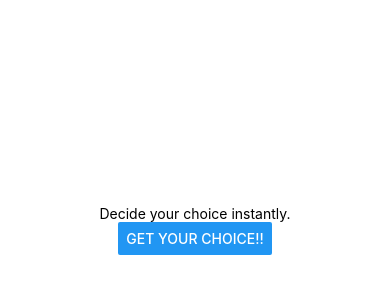
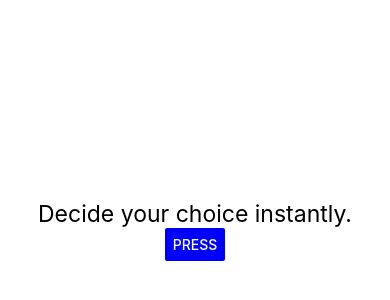
Before and after one commit to otyazukeGit/GetChoice, a React Native app: screen / in a window 390 px wide. Shown: the part 192-492 px from the top of the page. Built offline with nearby package versions, Linux system fonts and the light colour scheme.

Commit message:
Add get choice randomly from list

```diff
--- a/src/components/Container.js
+++ b/src/components/Container.js
@@ -1,18 +1,21 @@
 import { useRecoilState } from 'recoil';
-import { appearState, modalVisibleState } from '../utils/recoilAtom'
+import { appearState, modalVisibleState, choiceListState } from '../utils/recoilAtom'
 import CountDown from './CountDown';
 import { StatusBar } from 'expo-status-bar';
 import { StyleSheet, Text, View, Button, Modal, Pressable } from 'react-native';
 
 export const Container = () => {
   const [appear, setAppear] = useRecoilState(appearState)
-
-  // const [modalVisible, setModalVisible] = useState(true)
   const [modalVisible, setModalVisible] = useRecoilState(modalVisibleState)
+  const [choiceList, setChoiceList] = useRecoilState(choiceListState)
 
   const startGetChoice = () => {
     console.log('startGetChoice');
     setAppear(true)
+  }
+
+  const getChoice = () => {
+    return choiceList[Math.floor(Math.random() * choiceList.length)]
   }
 
   const ShowChoiceModal = () => {
@@ -23,12 +26,12 @@ export const Container = () => {
           visible={modalVisible}
           transparent={true}
           onRequestClose={() => {
-            Alert.alert("Modal has been closed.");
+            // Alert.alert("Modal has been closed.");
             setModalVisible(!modalVisible);
           }}
         >
           <View style={stylesModal.modalAreaTextPosition}>
-            <Text style={stylesModal.modalAreaText}>hello</Text>
+            <Text style={stylesModal.modalAreaText}>{getChoice()}</Text>
             <Pressable
               style={[stylesModal.button, stylesModal.buttonClose]}
               onPress={() => setModalVisible(!modalVisible)}
@@ -43,9 +46,14 @@ export const Container = () => {
 
   return (
     <View style={styles.container}>
-    <Text>Decide your choice instantly.</Text>
+      <Text style={styles.text}>Decide your choice instantly.</Text>
     <StatusBar style="auto" />
-      <Button title="Get your choice!!" onPress={() => startGetChoice()} />
+      <Button
+        // style={styles.button}
+        color="blue"  //text (iOS) or background color (Android).
+        title="Press"
+        onPress={() => startGetChoice()}
+      />
       {appear == true ?
         <CountDown />
         :
@@ -59,6 +67,18 @@ export const Container = () => {
     </View>
   )
 }
+
+const styles = StyleSheet.create({
+  container: {
+    flex: 1,
+    backgroundColor: '#fff',
+    alignItems: 'center',
+    justifyContent: 'center',
+  },
+  text: {
+    fontSize: 23
+  },
+})
 
 const stylesModal = StyleSheet.create({
   modalArea: {
@@ -91,12 +111,3 @@ const stylesModal = StyleSheet.create({
     backgroundColor: "powderblue",
   },
 })
-
-const styles = StyleSheet.create({
-  container: {
-    flex: 1,
-    backgroundColor: '#fff',
-    alignItems: 'center',
-    justifyContent: 'center',
-  },
-})
--- a/src/utils/recoilAtom.js
+++ b/src/utils/recoilAtom.js
@@ -10,6 +10,15 @@ export const animationCountState = atom({
   default: 3
 })
 
+export const choiceListState = atom({
+  key: "choiceListState",
+  default: [
+    'A',
+    'B',
+    'C'
+  ]
+})
+
 export const modalVisibleState = atom({
   key: "modalVisibleState",
   default: false
```
